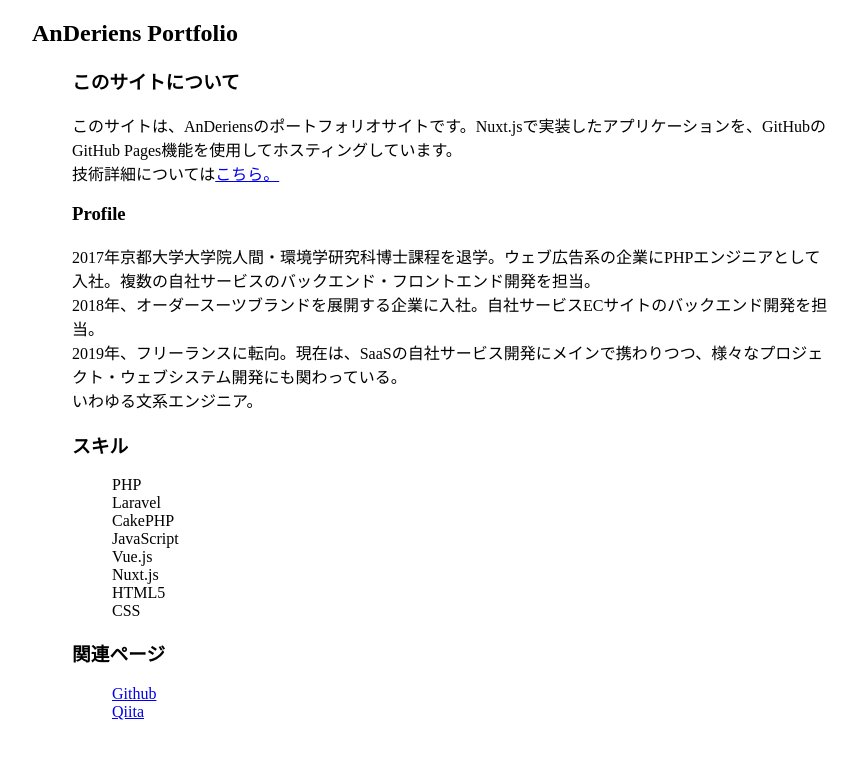
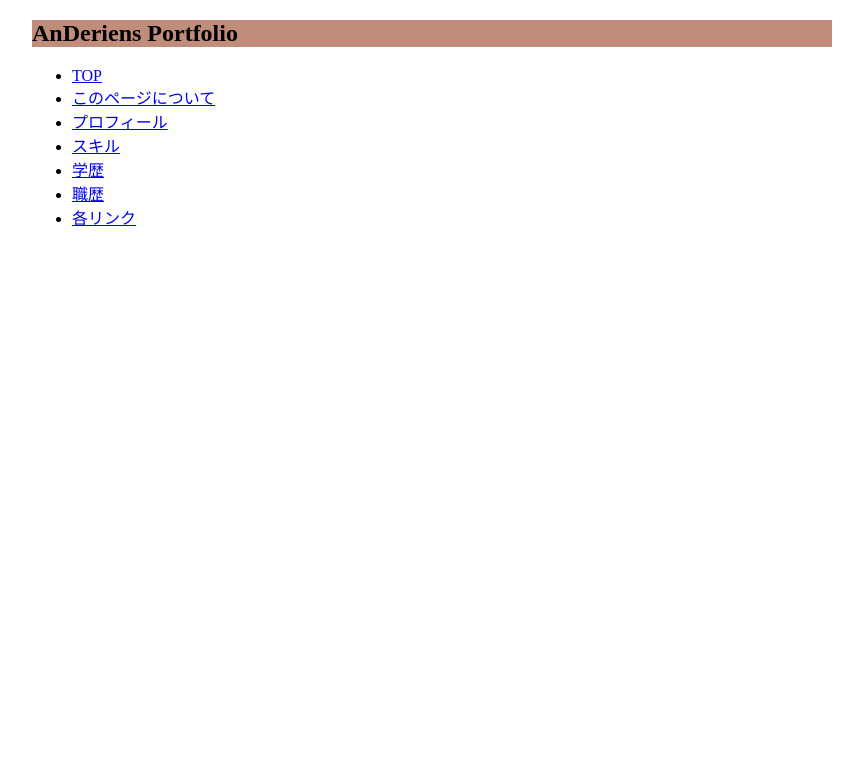
Before and after one commit to AnDeriens/AnDeriens.github.io, a Nuxt app: page / in a window 1280 px wide. Shown: the top 758 px of the page, without its empty margins (208-1071 px from the left). Built offline with nearby package versions, Linux system fonts and the light colour scheme.

Commit message:
ページ分割

```diff
--- /dev/null
+++ b/assets/scss/_styles.scss
@@ -0,0 +1,5 @@
+$brown-ground-1: #402A1E;
+$brown-ground-2: #735340;
+$brown-ground-3: #A67F68;
+$brown-ground-4: #D9B19A;
+$brown-ground-5: #BF8D7A;
--- /dev/null
+++ b/layouts/default.vue
@@ -0,0 +1,35 @@
+<template>
+  <div class="container">
+    <h2 class="title">{{ title }}</h2>
+    <ul class="list">
+      <li><nuxt-link to="/">TOP</nuxt-link></li>
+      <li><nuxt-link to="/about">このページについて</nuxt-link></li>
+      <li><nuxt-link to="/profile">プロフィール</nuxt-link></li>
+      <li><nuxt-link to="/skill">スキル</nuxt-link></li>
+      <li><nuxt-link to="/educational_background">学歴</nuxt-link></li>
+      <li><nuxt-link to="/work_history">職歴</nuxt-link></li>
+      <li><nuxt-link to="/appendix">各リンク</nuxt-link></li>
+    </ul>
+
+    <nuxt/>
+  </div>
+</template>
+<style lang="scss">
+.container {
+  width: 800px;
+  margin: 0 auto;
+}
+.title {
+  background-color: $brown-ground-5;
+}
+</style>
+<script>
+export default {
+  layout: 'default',
+  data () {
+    return {
+      title: 'AnDeriens Portfolio',
+    }
+  }
+}
+</script>
--- a/nuxt.config.js
+++ b/nuxt.config.js
@@ -5,13 +5,25 @@ const routerBase = process.env.DEPLOY_ENV === 'GH_PAGES' ? {
 } : {};
 
 const head = {
+  titleTemplate: (titleChunk) => {
+    return titleChunk ? `${titleChank} | AnDeriens Portfolio` : `AnDeriens Portfolio`
+  },
   meta: [
     { charset: 'utf-8' },
     { name: 'viewport', content: 'width=device-width, initial-scale=1' },
   ]
 }
 
-module.exports = {
-    ...routerBase,
-    head
+export default {
+  modules: ['@nuxtjs/style-resources'],
+  css: [
+    'ress',
+  ],
+  styleResources: {
+    scss: [
+      '~assets/scss/_styles.scss',
+    ]
+  },
+  ...routerBase,
+  head
 }
--- /dev/null
+++ b/pages/about.vue
@@ -0,0 +1,15 @@
+<template>
+  <div>
+    <h3>このサイトについて</h3>
+    <p class="listItem--box">
+    このサイトは、AnDeriensのポートフォリオサイトです。Nuxt.jsで実装したアプリケーションを、GitHubのGitHub Pages機能を使用してホスティングしています。<br>
+    技術詳細については<a href="https://qiita.com/Anderiens/items/a4c5783b5197de682329">こちら。</a>
+    </p>
+  </div>
+</template>
+<style scoped lang="sass">
+
+</style>
+
+<script>
+</script>
--- /dev/null
+++ b/pages/appendix.vue
@@ -0,0 +1,26 @@
+<template>
+<div>
+  <h3>リンク</h3>
+  <ul>
+    <li v-for="link in links">
+      <a :href="link.href" target="_blank">{{ link.anchor }}</a>
+    </li>
+  </ul>
+</div>
+</template>
+<style scoped lang="scss">
+
+</style>
+
+<script>
+export default {
+  data() {
+    return {
+      links: [
+        {href: 'https://github.com/AnDeriens', anchor: "Github"},
+        {href: 'https://qiita.com/Anderiens', anchor: "Qiita"},
+      ]
+    }
+  }
+}
+</script>
--- /dev/null
+++ b/pages/educational_background.vue
@@ -0,0 +1,28 @@
+<template>
+<div>
+  <h3>学歴</h3>
+  <ul>
+    <li v-for="h in histories">
+      {{ h.year }}年
+      {{ h.school }} {{ h.department }} {{ h.degree }}課程 {{ h.event }}
+    </li>
+  </ul>
+</div>
+</template>
+<style scoped>
+
+</style>
+
+<script>
+export default {
+  data() {
+    return {
+      histories: [
+        {year: 2017, school: "京都大学", department: "人間・環境学研究科", degree: "博士",  event: "中途退学"},
+        {year: 2015, school: "京都大学", department: "人間・環境学研究科", degree: "修士",  event: "修了"},
+        {year: 2013, school: "京都大学", department: "総合人間学部", degree: "学士",  event: "卒業"},
+      ]
+    }
+  }
+}
+</script>
--- a/pages/index.vue
+++ b/pages/index.vue
@@ -1,59 +1,22 @@
 <template>
-  <div class="container">
-    <h2 class="title">AnDeriens Portfolio</h2>
-
-    <ul class="list">
-      <li class="listItem">
-        <h3>このサイトについて</h3>
-        <p class="listItem--box">
-        このサイトは、AnDeriensのポートフォリオサイトです。Nuxt.jsで実装したアプリケーションを、GitHubのGitHub Pages機能を使用してホスティングしています。<br>
-        技術詳細については<a href="https://qiita.com/Anderiens/items/a4c5783b5197de682329">こちら。</a>
-        </p>
-      </li>
-      <li class="listItem">
-        <h3>Profile</h3>
-        <p class="listItem--box">
-          2017年京都大学大学院人間・環境学研究科博士課程を退学。ウェブ広告系の企業にPHPエンジニアとして入社。複数の自社サービスのバックエンド・フロントエンド開発を担当。<br>
-          2018年、オーダースーツブランドを展開する企業に入社。自社サービスECサイトのバックエンド開発を担当。<br>
-          2019年、フリーランスに転向。現在は、SaaSの自社サービス開発にメインで携わりつつ、様々なプロジェクト・ウェブシステム開発にも関わっている。<br>
-          いわゆる文系エンジニア。
-        </p>
-      </li>
-      <li class="listItem">
-        <h3>スキル</h3>
-        <ul>
-          <li>PHP</li>
-          <li>Laravel</li>
-          <li>CakePHP</li>
-          <li>JavaScript</li>
-          <li>Vue.js</li>
-          <li>Nuxt.js</li>
-          <li>HTML5</li>
-          <li>CSS</li>
-        </ul>
-      </li>
-      <li class="listItem">
-        <h3>関連ページ</h3>
-        <ul>
-          <li>
-            <a href="https://github.com/AnDeriens">Github</a>
-          </li>
-          <li>
-            <a href="https://qiita.com/Anderiens">Qiita</a>
-          </li>
-        </ul>
-      </li>
-    </ul>
+  <div>
   </div>
-
 </template>
 
 <style scoped>
-.container {
-  width: 800px;
-  margin: 0 auto;
-}
 li {
   list-style: none;
 }
 </style>
+
+<script>
+
+export default {
+  layout: 'default',
+  data () {
+    return {
+      title: 'AnDeriens Portfolio',
+    }
+  }
+}
+</script>
--- /dev/null
+++ b/pages/profile.vue
@@ -0,0 +1,18 @@
+<template>
+<div>
+  <h3>Profile</h3>
+  <p class="listItem--box">
+    1989年生まれ。趣味、美術鑑賞。
+    2017年京都大学大学院人間・環境学研究科博士課程を退学。ウェブ広告系の企業にPHPエンジニアとして入社。複数の自社サービスのバックエンド・フロントエンド開発を担当。<br>
+    2018年、オーダースーツブランドを展開する企業に入社。自社サービスECサイトのバックエンド開発を担当。<br>
+    2019年、フリーランスに転向。現在は、SaaSの自社サービス開発にメインで携わりつつ、様々なプロジェクト・ウェブシステム開発にも関わっている。<br>
+    いわゆる文系エンジニア。
+  </p>
+</div>
+</template>
+<style scoped lang="scss">
+
+</style>
+
+<script>
+</script>
--- /dev/null
+++ b/pages/skill.vue
@@ -0,0 +1,32 @@
+<template>
+<div>
+  <h3>スキル</h3>
+  <ul>
+    <li v-for="skill in skills">
+      {{ skill.label }} - {{ skill.yearLength }}年
+    </li>
+  </ul>
+</div>
+</template>
+<style scoped lang="scss">
+
+</style>
+
+<script>
+export default {
+  data() {
+    return {
+      skills: [
+        {label: "PHP", yearLength: "3"},
+        {label: "Laeavel", yearLength: "2"},
+        {label: "CakePHP", yearLength: "1"},
+        {label: "JavaScript", yearLength: "3"},
+        {label: "Vue.js", yearLength: "2"},
+        {label: "Nuxt.js", yearLength: "2"},
+        {label: "HTML", yearLength: "3"},
+        {label: "CSS", yearLength: "3"},
+      ]
+    }
+  }
+}
+</script>
--- /dev/null
+++ b/pages/work_history.vue
@@ -0,0 +1,64 @@
+<template>
+<div>
+  <h3>学歴</h3>
+  <ul>
+    <li v-for="h in histories">
+      <div>{{ h.start_year }}年 {{ h.start_month }}月 〜 {{ h.end_year }}年 {{ h.end_month }}月</div>
+      <div>
+        {{ h.company }} / {{ h.employment_status }}
+      </div>
+      <ul>
+        <li v-for="project in h.projects">
+          <div>
+            <h4>{{ project.title }}</h4>
+            <div>
+              {{ project.start_year }}年{{ project.start_month }}月
+              〜
+              {{ project.end_year }}年{{ project.end_month }}月
+            </div>
+            <div>メンバー人数: {{ project.team_member }}</div>
+            <div>役割: {{ project.role }}</div>
+            <div>利用技術: <ul><li v-for="t in project.tech">{{ t }}</li></ul></div>
+            <div>{{ project.detail }}</div>
+          </div>
+        </li>
+      </ul>
+    </li>
+  </ul>
+</div>
+</template>
+<style scoped lang="scss">
+
+</style>
+
+<script>
+export default {
+  data() {
+    return {
+      histories: [
+        {
+          company: "Web広告系",
+          employment_status: "正社員",
+          start_year: 2017,
+          start_month: 3,
+          end_year: 2018,
+          end_month: 4,
+          projects: [
+            {
+              start_year: 2017,
+              start_month: 4,
+              end_year: 2017,
+              end_month: 6,
+              title: "駐輪場ポータルサイト開発",
+              team_member: "3",
+              role: "メンバー",
+              tech: ["PHP", "JavaScript", "jQuery", "GoogleMapAPI"],
+              detail: "大まかな要件は上司が担当し、私はDB設計・バックエンド詳細設計&実装・フロントエンド実装を担当しました。実務として初めてのアプリケーション開発でしたが、GoogleMapAPIを使って情報を取得したり、検索条件を上手く取るなど、いろいろなことにチャレンジできました。",
+            }
+          ]
+        },
+      ]
+    }
+  }
+}
+</script>
```
Also changed, not shown: app.html (added, +9 -0 lines), package.json (+6 -1 lines), 1 other file (tests, documents, lock files or other folders).
